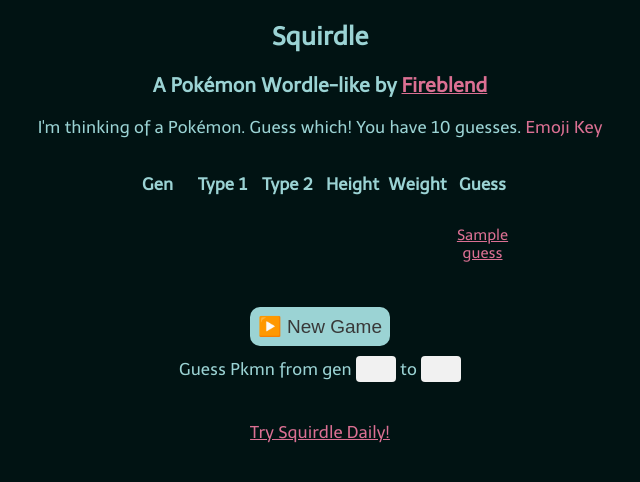
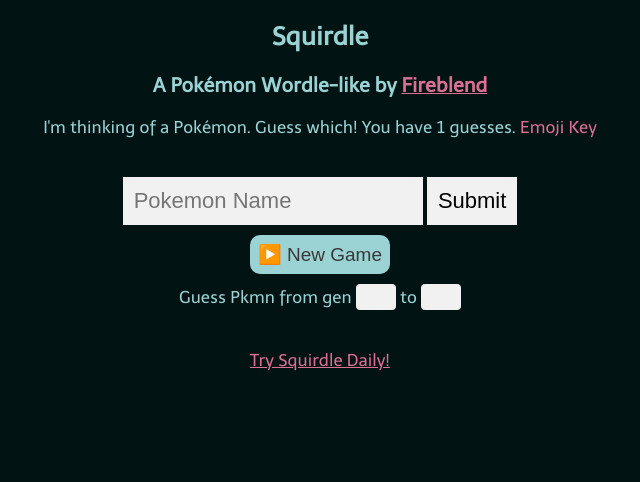
Before and after one commit to Fireblend/squirdle, a Flask app: template templates/index.html in a window 1280 px wide. Shown: the top 482 px of the page, without its empty margins (320-960 px from the left). Run offline with Flask 2, Linux system fonts and the light colour scheme; the template is opened without the code that fills it: most values are stand-ins (such as "Sample title", 1, 10 or a date in 2020).

Commit message:
Javascript rewrite (WIP)

```diff
--- a/app.py
+++ b/app.py
@@ -38,19 +38,8 @@
 
     return requests.post(API_STATS_URL, headers={"x-api-key":API_KEY}, json={"message":message})
 
-# Returns the text block that gets copied into the user's clipboard for sharing.
-def getEmojiMosaic(previousGuesses, victory, day=None):
-    prefix = "d_" if day else ""
-    daily = f" Daily {day} -" if day else ""
-
-    total_attempts = request.cookies.get(prefix+'total_attempts')
-    guesses = len(previousGuesses) if victory else 'X'
-    mosaic = f"Squirdle{daily} {guesses}/{total_attempts}\\n\\n" +"\\n".join([x['emoji'] for x in previousGuesses])
-    mosaic_names = f"Squirdle{daily} {guesses}/{total_attempts}\\n\\n" +"\\n".join([x['emoji']+" "+x['Guess'] for x in previousGuesses])
-    return mosaic, mosaic_names
-
 # Shows the current state of the game to handle GET calls
-def showGameState(is_daily, is_error=False, prev=None, at=None, go=None):
+def showGameState(is_daily, prev=None, at=None, go=None):
     day = getDay() if is_daily else None
     previousGuesses, gameOver, secret, attempts, minGen, maxGen = getCookieData(daily=is_daily)
 
@@ -59,35 +48,13 @@
     gameOver = go if go else gameOver
     attempts = at if at else attempts
 
-    mosaic, mosaic_names = getEmojiMosaic(previousGuesses, gameOver==1, day)
+    with open("static/pokedex.json") as pokefile:
+        pokedex = pokefile.read()
 
-    return render_template("daily.html" if is_daily else "index.html", data=previousGuesses,
+    print(pokedex)
+    return render_template("daily.html" if is_daily else "index.html", data=previousGuesses, pokedex=pokedex,
                             gameOver=gameOver, mingen=minGen, maxgen=maxGen, pokemon=getPokeList(mingen=minGen, maxgen=maxGen),
-                            secret=secret, error=is_error, mosaic=mosaic, mosaic_names=mosaic_names, attempts=attempts)
-
-# Handles the next page shown when user is given a hint (handles POST calls)
-def handleNextGuess(is_daily):
-    previousGuesses, gameOver, secret, attempts, minGen, maxGen = getCookieData(daily=is_daily)
-    prefix = "d_" if is_daily else ""
-
-    if(not gameOver):
-        # Get next hint information
-        if (hint := getHint(request.form['guess'], secret, daily=True if is_daily else False)):
-            previousGuesses.append(hint)
-            attempts -= 1
-        else:
-            return showGameState(is_daily, is_error=True)
-
-        # Determine whether the game has ended
-        gameOver = 1 if previousGuesses[-1]["name"] == 1 else 2 if attempts <= 0 else 0
-        if(gameOver):
-            sendStats(previousGuesses, gameOver, secret, attempts, is_daily, minGen, maxGen)
-
-    # Build response
-    resp = make_response(showGameState(is_daily, prev=previousGuesses, at=attempts, go=gameOver))
-    resp.set_cookie(prefix+'game_record', json.dumps(previousGuesses))
-    resp.set_cookie(prefix+'attempts', str(attempts))
-    return resp
+                            secret=secret, attempts=attempts)
 
 # Handles a new game, mostly sets cookies needed to play a new game
 def handleNewGame(is_daily):
@@ -110,9 +77,9 @@
     # Set cookies for new game
     resp = make_response(redirect(url_for('daily' if is_daily else 'index')))
     resp.set_cookie(prefix+'game_record', "[]", expires=expire_date)
+    resp.set_cookie(prefix+'secret', getPokemon(daily=is_daily, mingen=mingen, maxgen=maxgen), expires=expire_date)
     resp.set_cookie(prefix+'min_gen', f"{mingen}", expires=expire_date)
     resp.set_cookie(prefix+'max_gen', f"{maxgen}", expires=expire_date)
-    resp.set_cookie(prefix+'secret', getPokemon(daily=is_daily, mingen=mingen, maxgen=maxgen), expires=expire_date)
     resp.set_cookie(prefix+'attempts', guessesMap[maxgen-mingen], expires=expire_date)
     resp.set_cookie(prefix+'total_attempts', guessesMap[maxgen-mingen], expires=expire_date)
     return resp
@@ -125,23 +92,13 @@
         return handleNewGame(is_daily=False)
     return showGameState(is_daily=False)
 
-# Handle POST requests to index page (free play mode)
-@app.route("/", methods=['POST'])
-def guess():
-    return handleNextGuess(is_daily=False)
-
 # Handle GET requests to daily page (daily mode)
 @app.route("/daily")
 def daily():
-    # If the old cookie expired, load data for today's game
-    if not 'd_secret' in request.cookies:
+    # If new game is requested, set cookies accordingly
+    if 'clear' in request.args or not 'secret' in request.cookies:
         return handleNewGame(is_daily=True)
     return showGameState(is_daily=True)
 
-# Handle POST requests to daily page (daily mode)
-@app.route("/daily", methods=['POST'])
-def dailyGuess():
-    return handleNextGuess(is_daily=True)
-
 if __name__ == "__main__":
     app.run(debug=True, use_reloader=True)
--- a/serverless.yml
+++ b/serverless.yml
@@ -1,6 +1,6 @@
 # serverless.yml
 
-service: squirdle
+service: squirdle-dev
 
 plugins:
   - serverless-python-requirements
--- a/static/scripts.js
+++ b/static/scripts.js
@@ -1,88 +1,58 @@
 function autocomplete(inp, arr) {
-    /*the autocomplete function takes two arguments,
-    the text field element and an array of possible autocompleted values:*/
     var currentFocus;
-    /*execute a function when someone writes in the text field:*/
     inp.addEventListener("input", function(e) {
         var a, b, i, val = this.value;
-        /*close any already open lists of autocompleted values*/
         closeAllLists();
         if (!val) { return false;}
         currentFocus = -1;
-        /*create a DIV element that will contain the items (values):*/
         a = document.createElement("DIV");
         a.setAttribute("id", this.id + "autocomplete-list");
         a.setAttribute("class", "autocomplete-items");
-        /*append the DIV element as a child of the autocomplete container:*/
         this.parentNode.appendChild(a);
-        /*for each item in the array...*/
         for (i = 0; i < arr.length; i++) {
-          /*check if the item starts with the same letters as the text field value:*/
           if (arr[i].substr(0, val.length).toUpperCase() == val.toUpperCase()) {
-            /*create a DIV element for each matching element:*/
             b = document.createElement("DIV");
-            /*make the matching letters bold:*/
             b.innerHTML = "<strong>" + arr[i].substr(0, val.length) + "</strong>";
             b.innerHTML += arr[i].substr(val.length);
-            /*insert a input field that will hold the current array item's value:*/
             value = arr[i].replace("'","&#39;")
             b.innerHTML += "<input type='hidden' value='" + value + "'>";
-            /*execute a function when someone clicks on the item value (DIV element):*/
             b.addEventListener("click", function(e) {
-                /*insert the value for the autocomplete text field:*/
                 inp.value = this.getElementsByTagName("input")[0].value;
-                /*close the list of autocompleted values,
-                (or any other open lists of autocompleted values:*/
                 closeAllLists();
             });
             a.appendChild(b);
           }
         }
     });
-    /*execute a function presses a key on the keyboard:*/
     inp.addEventListener("keydown", function(e) {
         var x = document.getElementById(this.id + "autocomplete-list");
         if (x) x = x.getElementsByTagName("div");
         if (e.keyCode == 40) {
-          /*If the arrow DOWN key is pressed,
-          increase the currentFocus variable:*/
           currentFocus++;
-          /*and and make the current item more visible:*/
           addActive(x);
-        } else if (e.keyCode == 38) { //up
-          /*If the arrow UP key is pressed,
-          decrease the currentFocus variable:*/
+        } else if (e.keyCode == 38) {
           currentFocus--;
-          /*and and make the current item more visible:*/
           addActive(x);
         } else if (e.keyCode == 13) {
-          /*If the ENTER key is pressed, prevent the form from being submitted,*/
           e.preventDefault();
           if (currentFocus > -1) {
-            /*and simulate a click on the "active" item:*/
             if (x) x[currentFocus].click();
           }
         }
     });
     function addActive(x) {
-      /*a function to classify an item as "active":*/
       if (!x) return false;
-      /*start by removing the "active" class on all items:*/
       removeActive(x);
       if (currentFocus >= x.length) currentFocus = 0;
       if (currentFocus < 0) currentFocus = (x.length - 1);
-      /*add class "autocomplete-active":*/
       x[currentFocus].classList.add("autocomplete-active");
     }
     function removeActive(x) {
-      /*a function to remove the "active" class from all autocomplete items:*/
       for (var i = 0; i < x.length; i++) {
         x[i].classList.remove("autocomplete-active");
       }
     }
     function closeAllLists(elmnt) {
-      /*close all autocomplete lists in the document,
-      except the one passed as an argument:*/
       var x = document.getElementsByClassName("autocomplete-items");
       for (var i = 0; i < x.length; i++) {
         if (elmnt != x[i] && elmnt != inp) {
@@ -90,7 +60,6 @@
         }
       }
     }
-    /*execute a function when someone clicks in the document:*/
     document.addEventListener("click", function (e) {
         closeAllLists(e.target);
     });
@@ -98,20 +67,17 @@
 
   function copyCurrentDay(text) {
     var success = "Copied mosaic to clipboard!";
-
     if (window.clipboardData && window.clipboardData.setData) {
-        // IE specific code path to prevent textarea being shown while dialog is visible.
         alert(success);
         return clipboardData.setData("Text", text);
-
     } else if (document.queryCommandSupported && document.queryCommandSupported("copy")) {
         var textarea = document.createElement("textarea");
         textarea.textContent = text;
-        textarea.style.position = "fixed";  // Prevent scrolling to bottom of page in MS Edge.
+        textarea.style.position = "fixed";
         document.body.appendChild(textarea);
         textarea.select();
         try {
-            return document.execCommand("copy");  // Security exception may be thrown by some browsers.
+            return document.execCommand("copy");
         } catch (ex) {
             console.warn("Copy to clipboard failed. Let Fireblend know!", ex);
             return false;
@@ -120,4 +86,74 @@
             alert(success);
         }
     }
-}
+  }
+
+  function setCookie(cname, cvalue, exdays) {
+    const d = new Date();
+    d.setTime(d.getTime() + (exdays*24*60*60*1000));
+    let expires = "expires="+ d.toUTCString();
+    document.cookie = cname + "=" + cvalue + ";" + expires + ";path=/"+";samesite=strict";
+  }
+
+    function getCookie(cname) {
+      var cookies = ` ${document.cookie}`.split(";");
+      for (var i = 0; i < cookies.length; i++) {
+        var cookie = cookies[i].split("=");
+        if (cookie[0] == ` ${cname}`) {
+          return cookie[1];
+        }
+      }
+      return "";
+    }
+
+    function showState() {
+      var guesses = getCookie("guessesv2")
+      guesses = guesses == ""? []:JSON.parse(guesses)
+      document.getElementById("guesses").style.display = guesses.length > 0? "block":"none";
+
+      for (const [index,guess] of guesses.entries()) {
+        if (!(document.getElementById('guess'+index) || false)) {
+
+        }
+      }
+    }
+
+    function handleGuess(dex) {
+      const imgs = {'🟩':1, '🔼':2, '🔽':3, '🟨':4, '🟥':5}
+
+      var guess_name = document.getElementById("guess").value
+      var secret_name = getCookie("secret")
+      guess = dex[guess_name]
+
+      if (guess == null) {
+        document.getElementById("error").style.display = "block";
+        return
+      }
+      document.getElementById("error").style.display = "none";
+
+      secret = dex[secret_name]
+
+      var gen = guess[0] == secret[0] ? "🟩" : guess[0] < secret[0]? '🔼':'🔽'
+      var t1 = guess[1] == secret[1] ? "🟩" : guess[1] == secret[1] ? '🟨':'🟥'
+      var t2 = guess[2] == secret[2] ? "🟩" : guess[2] == secret[2] ? '🟨':'🟥'
+      var h = guess[3] == secret[3] ? "🟩" : guess[3] < secret[3]? '🔼':'🔽'
+      var w = guess[4] == secret[4] ? "🟩" : guess[4] < secret[4]? '🔼':'🔽'
+
+      var emoji = gen+t1+t2+h+w
+
+      var pokeinfo = {"Gen:":guess[0], "Type 1:":guess[1], "Type 2:":guess[2],
+                    "Height:":guess[3], "Weight:":guess[4]}
+
+      var guess = {"hints":[imgs[gen], imgs[t1], imgs[t2], imgs[h], imgs[w]],
+                   "name":guess_name, "info":pokeinfo, "emoji":emoji}
+
+      var guesses = getCookie("guessesv2")
+      guesses = guesses == ""? []:JSON.parse(guesses)
+
+      console.log(guesses)
+      guesses.push(guess)
+
+      setCookie("guessesv2", JSON.stringify(guesses), 100)
+
+      showState()
+    }
--- a/templates/daily.html
+++ b/templates/daily.html
@@ -62,11 +62,11 @@
 {% if error %}
 Pokemon not found!
 {% endif %}
-<form autocomplete="off" method="POST">
+<form autocomplete="off" onsubmit="return false;">
   <div class="autocomplete">
     <input id="guess" type="text" name="guess" placeholder="Pokemon Name">
   </div>
-  <input type="submit" value="Submit">
+  <input type="submit" value="Submit" onclick="handleGuess('{{pokedex}}')">
 </form>
 {% endif %}
 {% if gameOver == 1 %}
--- a/templates/index.html
+++ b/templates/index.html
@@ -4,83 +4,55 @@
     <link rel="preconnect" href="https://fonts.googleapis.com">
     <link rel="preconnect" href="https://fonts.gstatic.com" crossorigin>
     <link href="https://fonts.googleapis.com/css2?family=Telex" rel="stylesheet">
+    <script src="https://unpkg.com/react@17/umd/react.production.min.js" crossorigin></script>
+    <script src="https://unpkg.com/react-dom@17/umd/react-dom.production.min.js" crossorigin></script>
+    <link rel= "stylesheet" type= "text/css" href= "{{ url_for('static',filename='style.css') }}">
     <script src="{{url_for('static', filename='scripts.js')}}"></script>
-    <link rel= "stylesheet" type= "text/css" href= "{{ url_for('static',filename='style.css') }}">
     <meta name="viewport" content="width=device-width, initial-scale=1.0">
 </head>
 <body>
 
 <h2>Squirdle</h2>
 <h3>A Pokémon Wordle-like by <a href="https://www.fireblend.com">Fireblend</a></h3>
-I'm thinking of a Pokémon. Guess which! You have {{attempts}} guesses. <div class="tooltip">Emoji Key<span class="tooltiptext">🟩: Correct guess<br>🟥: Incorrect Guess<br>🟨: Type in wrong position<br>🔼: Guessed too low<br>🔽: Guessed too high</span></div>
+I'm thinking of a Pokémon. Guess which! You have {{total_attempts}} guesses. <div class="tooltip">Emoji Key<span class="tooltiptext">🟩: Correct guess<br>🟥: Incorrect Guess<br>🟨: Type in wrong position<br>🔼: Guessed too low<br>🔽: Guessed too high</span></div>
 
 <br><br>
-{% if data|length > 0 %}
-<div class="guesses">
+<div id="guesses" class="guesses" style="display: none;">
     <div class="row">
-        {% for hint in ["Gen", "Type 1", "Type 2", "Height", "Weight", "Guess"] %}
-        <div class='column'>
-            <p class="hint">{{hint}}</p>
-        </div>
-        {% endfor %}
+      <div class='column'>
+          <p class="hint">Gen</p>
+      </div>
+      <div class='column'>
+          <p class="hint">Type 1</p>
+      </div>
+      <div class='column'>
+          <p class="hint">Type 2</p>
+      </div>
+      <div class='column'>
+          <p class="hint">Height</p>
+      </div>
+      <div class='column'>
+          <p class="hint">Weight</p>
+      </div>
     </div>
+</div>
+<br>
 
-    {% for x in data %}
-        <div class="row">
-        {% for hint in ["Gen", "Type 1", "Type 2", "Height", "Weight", "Guess"] %}
-              <div class='column'>
-              {% if hint == "Guess" %}
-              <div class="tooltip"><p class=guess>{{x[hint]}}</p>
-                <span class="tooltiptext">{{x["pokeinfo"] | safe}}</span>
-              </div>
-              {% else %}
-                {% if x[hint] == "🟩" %}
-                <img class=emoji src="{{url_for('static', filename='correct.png') }}">
-                {% endif %}
-                {% if x[hint] == "🟥" %}
-                <img class=emoji src="{{url_for('static', filename='wrong.png') }}">
-                {% endif %}
-                {% if x[hint] == "🟨" %}
-                <img class=emoji src="{{url_for('static', filename='wrongpos.png') }}">
-                {% endif %}
-                {% if x[hint] == "🔼" %}
-                <img class=emoji src="{{url_for('static', filename='up.png') }}">
-                {% endif %}
-                {% if x[hint] == "🔽" %}
-                <img class=emoji src="{{url_for('static', filename='down.png') }}">
-                {% endif %}
-              {% endif %}
-            </div>
-            {% endfor %}
-        </div>
-        {% endfor %}
-    </div>
-</div><br>
-{%endif%}
-
-{% if gameOver == 0 %}
-{% if error %}
-Pokemon not found!
-{% endif %}
-<form autocomplete="off" method="POST">
+<p id="error" style="display: none;">Pokemon not found!</p>
+<form autocomplete="off" onsubmit="return false;">
   <div class="autocomplete">
     <input class="guess_input" id="guess" type="text" name="guess" placeholder="Pokemon Name">
   </div>
-  <input class="guess_input" type="submit" value="Submit">
-</form><br>
-{% endif %}
+  <input class="guess_input" type="submit" value="Submit" onclick="handleGuess({{pokedex}})">
+</form>
 
-{% if gameOver == 1 %}
-You won!
-{% endif %}
-{% if gameOver == 2 %}
-You lost!
-{% endif %}
-{% if gameOver > 0 %}
-The secret Pokémon was <b>{{secret}}</b>!<br>
-<a class="togglec" onclick="copyCurrentDay('{{mosaic|safe}}')" href="#">📄 Share</a>
-<a class="togglec" onclick="copyCurrentDay('{{mosaic_names|safe}}')" href="#">👀 Share w/names</a>
-{% endif %}
+<div id="results" style="display: none;">
+  <p id="won">You won!</p>
+  <p id="lost">You lost!</p>
+  <p>The secret Pokémon was <b>{{secret}}</b>!</p><br>
+  <a class="togglec" onclick="copyCurrentDay(false)" href="#">📄 Share</a>
+  <a class="togglec" onclick="copyCurrentDay(true)" href="#">👀 Share w/names</a>
+</div>
 
 <form action="{{ url_for('index', clear=True) }}" method="GET">
   <input type="hidden" name="clear" value="1" />
@@ -93,9 +65,11 @@
 <br><a href="{{ url_for('daily') }}">Try Squirdle Daily!</a>
 
 <script>
-
-var pokemon = {{pokemon | safe}};
-autocomplete(document.getElementById("guess"), pokemon);
+document.addEventListener('DOMContentLoaded', (event) => {
+  var pokemon = {{pokemon | safe}};
+  autocomplete(document.getElementById("guess"), pokemon);
+  showState();
+})
 </script>
 
 </body>
```
